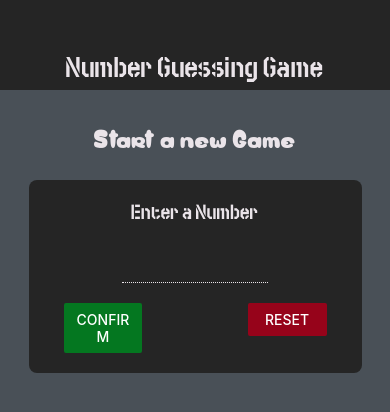
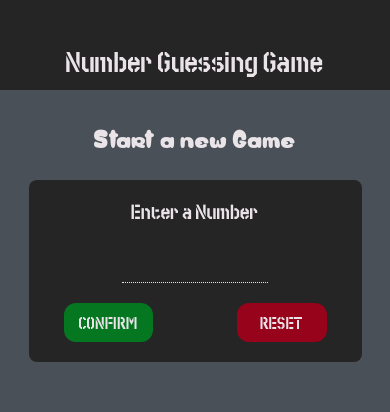
Before and after one commit to DIp15739/number-guessing-game, a React Native app: screen / in a window 390 px wide. Shown: the top 412 px of the page. Built offline with nearby package versions, Linux system fonts and the light colour scheme.

Commit message:
create and apply custom Buttom

```diff
--- /dev/null
+++ b/components/CustomButton.js
@@ -0,0 +1,40 @@
+import React from "react";
+import { StyleSheet, TouchableOpacity, View } from "react-native";
+import colors from "../constants/colors";
+import FontSworeGames from "./fontText/FontSworeGames";
+
+const CustomButton = (props) => {
+  return (
+    <TouchableOpacity activeOpacity={0.6} onPress={props.onPress}>
+      <View style={{ ...styles.button, ...props.style }}>
+        <FontSworeGames style={{ ...styles.buttonText, ...props.style }}>
+          {props.children}
+        </FontSworeGames>
+      </View>
+    </TouchableOpacity>
+  );
+};
+
+const styles = StyleSheet.create({
+  button: {
+    borderRadius: 12,
+  },
+  buttonText: {
+    textTransform: "uppercase",
+    textAlign: "center",
+  },
+});
+
+export default CustomButton;
+
+/*
+add style for use button
+    backgroundColor: ,
+    paddingVertical: ,
+    paddingHorizontal: ,
+    color: ,
+    fontSize: ,
+add style for button View
+    width: ,
+    elevation: ,
+*/
--- a/components/Header.js
+++ b/components/Header.js
@@ -13,9 +13,8 @@ const Header = (props) => {
 const styles = StyleSheet.create({
   headerRoot: {
     width: "100%",
-    padding: 40,
-    paddingTop: 50,
-    height: 80,
+    paddingTop: 45,
+    height: 90,
     backgroundColor: colors.primary,
     alignItems: "center",
   },
--- a/screen/EndScreen.js
+++ b/screen/EndScreen.js
@@ -1,16 +1,22 @@
 import React from "react";
 import { StatusBar } from "expo-status-bar";
-import { Button, StyleSheet, Text, View } from "react-native";
+import { Image, StyleSheet, View } from "react-native";
 import FontSworeGames from "../components/fontText/FontSworeGames";
-import FontBirdyGame from "../components/fontText/FontBirdyGame";
 import colors from "../constants/colors";
 import Card from "../components/Card";
 import Output from "../components/Output";
+import CustomButton from "../components/CustomButton";
 
 const EndScreen = (props) => {
   return (
     <View style={styles.root}>
-      <FontBirdyGame style={styles.text}>The Game is Over...</FontBirdyGame>
+      <View style={styles.imageContainer}>
+        <Image
+          source={require("../assets/img/game-over.png")}
+          resizeMode="cover"
+          style={styles.image}
+        />
+      </View>
       <View style={styles.cardGroup}>
         <Card style={styles.output}>
           <FontSworeGames style={styles.outputText}>
@@ -23,12 +29,10 @@ const EndScreen = (props) => {
           <Output style={styles.outputNumber}>{props.yourNumber}</Output>
         </Card>
       </View>
-      <View style={styles.button}>
-        <Button
-          title="NEW GAME"
-          onPress={props.onNewGame}
-          color={colors.higherButton}
-        />
+      <View style={styles.buttonView}>
+        <CustomButton onPress={props.onNewGame} style={styles.button}>
+          new game
+        </CustomButton>
       </View>
       <StatusBar style="light" />
     </View>
@@ -37,7 +41,6 @@ const EndScreen = (props) => {
 const styles = StyleSheet.create({
   root: {
     flex: 1,
-    justifyContent: "center",
     alignItems: "center",
   },
   text: {
@@ -58,7 +61,6 @@ const styles = StyleSheet.create({
   },
   outputNumber: {
     marginVertical: 20,
-    //fontFamily: "Didone-RoomNumbers",
   },
   outputText: {
     color: colors.text,
@@ -71,9 +73,31 @@ const styles = StyleSheet.create({
     alignItems: "center",
     marginVertical: 15,
   },
+  buttonView: {
+    width: "59%",
+    marginTop: 15,
+    elevation: 15,
+  },
   button: {
-    width: "40%",
-    marginTop: 15,
+    backgroundColor: colors.higherButton,
+    paddingVertical: 7,
+    paddingHorizontal: 20,
+    color: colors.text,
+    fontSize: 23,
+  },
+  imageContainer: {
+    width: "80%",
+    height: 200,
+    marginTop: 70,
+    marginBottom: 20,
+    elevation: 15,
+    backgroundColor: colors.primary,
+    borderRadius: 20,
+    overflow: "hidden",
+  },
+  image: {
+    width: "100%",
+    height: "100%",
   },
 });
 
--- a/screen/MainScreen.js
+++ b/screen/MainScreen.js
@@ -1,11 +1,12 @@
 import React, { useEffect, useRef, useState } from "react";
 import { StatusBar } from "expo-status-bar";
-import { View, Text, StyleSheet, Button, Alert } from "react-native";
+import { View, StyleSheet, Alert } from "react-native";
 import FontSworeGames from "../components/fontText/FontSworeGames";
 import FontBirdyGame from "../components/fontText/FontBirdyGame";
 import Output from "../components/Output";
 import Card from "../components/Card";
 import colors from "../constants/colors";
+import CustomButton from "../components/CustomButton";
 
 const randomNumber = (min, max, exclude) => {
   min = Math.ceil(min);
@@ -65,18 +66,18 @@ const MainScreen = (props) => {
         </FontSworeGames>
         <View style={styles.buttonGroup}>
           <View style={styles.buttonView}>
-            <Button
-              title="LOWER"
-              color={colors.lowerButton}
-              onPress={trueGuessHandler.bind(this, "lower")}
-            />
+            <CustomButton
+              style={styles.lowerButton}
+              onPress={trueGuessHandler.bind(this, "lower")}>
+              lower
+            </CustomButton>
           </View>
           <View style={styles.buttonView}>
-            <Button
-              title="Higher"
-              color={colors.higherButton}
-              onPress={trueGuessHandler.bind(this, "higher")}
-            />
+            <CustomButton
+              style={styles.higherButton}
+              onPress={trueGuessHandler.bind(this, "higher")}>
+              higher
+            </CustomButton>
           </View>
         </View>
       </Card>
@@ -94,11 +95,26 @@ const styles = StyleSheet.create({
     width: "100%",
     flexDirection: "row",
     justifyContent: "space-between",
-    paddingHorizontal: 33,
+    paddingHorizontal: 20,
     marginVertical: 10,
   },
   buttonView: {
-    width: "30%",
+    width: "35%",
+    elevation: 10,
+  },
+  lowerButton: {
+    backgroundColor: colors.lowerButton,
+    paddingVertical: 5,
+    paddingHorizontal: 6,
+    color: colors.text,
+    fontSize: 15,
+  },
+  higherButton: {
+    backgroundColor: colors.higherButton,
+    paddingVertical: 5,
+    paddingHorizontal: 6,
+    color: colors.text,
+    fontSize: 15,
   },
   card: {
     alignItems: "center",
--- a/screen/StatingScreen.js
+++ b/screen/StatingScreen.js
@@ -1,21 +1,14 @@
 import React, { useState } from "react";
 import { StatusBar } from "expo-status-bar";
-import {
-  Text,
-  View,
-  Button,
-  TouchableWithoutFeedback,
-  Keyboard,
-  Alert,
-} from "react-native";
+import { View, TouchableWithoutFeedback, Keyboard, Alert } from "react-native";
 import FontSworeGames from "../components/fontText/FontSworeGames";
 import FontBirdyGame from "../components/fontText/FontBirdyGame";
 import { StyleSheet } from "react-native";
 import Card from "../components/Card";
-import Colors from "../constants/colors";
 import Input from "../components/Input";
 import Output from "../components/Output";
 import colors from "../constants/colors";
+import CustomButton from "../components/CustomButton";
 
 const StatingScreen = (props) => {
   const [inputValue, setInputValue] = useState("");
@@ -53,11 +46,11 @@ const StatingScreen = (props) => {
           selected number
         </FontSworeGames>
         <Output style={styles.outputNumber}>{finalNumber}</Output>
-        <Button
-          title="START GAME"
-          color={colors.higherButton}
-          onPress={() => props.onStart(finalNumber)}
-        />
+        <CustomButton
+          style={styles.startButton}
+          onPress={() => props.onStart(finalNumber)}>
+          start game
+        </CustomButton>
       </Card>
     );
   }
@@ -86,18 +79,16 @@ const StatingScreen = (props) => {
           />
           <View style={styles.buttonGroup}>
             <View style={styles.buttonView}>
-              <Button
-                title="CONFIRM"
-                onPress={confirmHendler}
-                color={Colors.success}
-              />
+              <CustomButton
+                style={styles.confirmButton}
+                onPress={confirmHendler}>
+                confirm
+              </CustomButton>
             </View>
             <View style={styles.buttonView}>
-              <Button
-                title="RESET"
-                onPress={resetHandler}
-                color={Colors.danger}
-              />
+              <CustomButton style={styles.resetButton} onPress={resetHandler}>
+                reset
+              </CustomButton>
             </View>
           </View>
         </Card>
@@ -140,19 +131,41 @@ const styles = StyleSheet.create({
     paddingHorizontal: 15,
   },
   buttonView: {
-    width: "30%",
+    width: "34%",
+    elevation: 30,
+  },
+  confirmButton: {
+    backgroundColor: colors.success,
+    paddingVertical: 5,
+    paddingHorizontal: 6,
+    color: colors.text,
+    fontSize: 15,
+  },
+  resetButton: {
+    backgroundColor: colors.danger,
+    paddingVertical: 5,
+    paddingHorizontal: 6,
+    color: colors.text,
+    fontSize: 15,
   },
   output: {
     marginTop: 20,
     alignItems: "center",
   },
   outputNumber: {
-    marginVertical: 20,
+    marginVertical: 22,
   },
   outputText: {
     color: colors.text,
     fontSize: 19,
     marginVertical: 5,
   },
+  startButton: {
+    backgroundColor: colors.higherButton,
+    paddingVertical: 5,
+    paddingHorizontal: 10,
+    color: colors.text,
+    fontSize: 16,
+  },
 });
 export default StatingScreen;
```
Also changed, not shown: assets/img/game-over.png (added), assets/img/wp.jpg (added).
